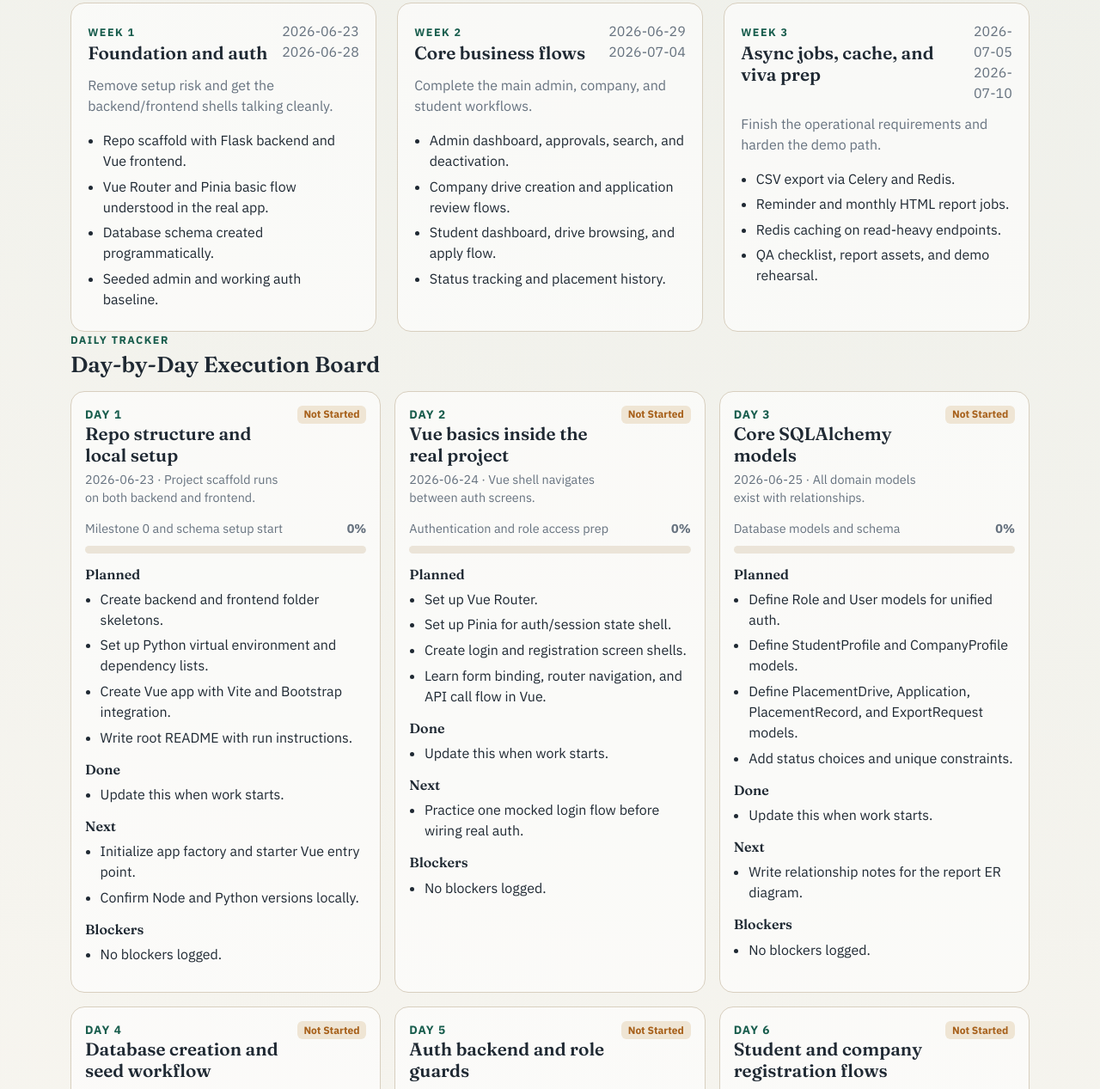
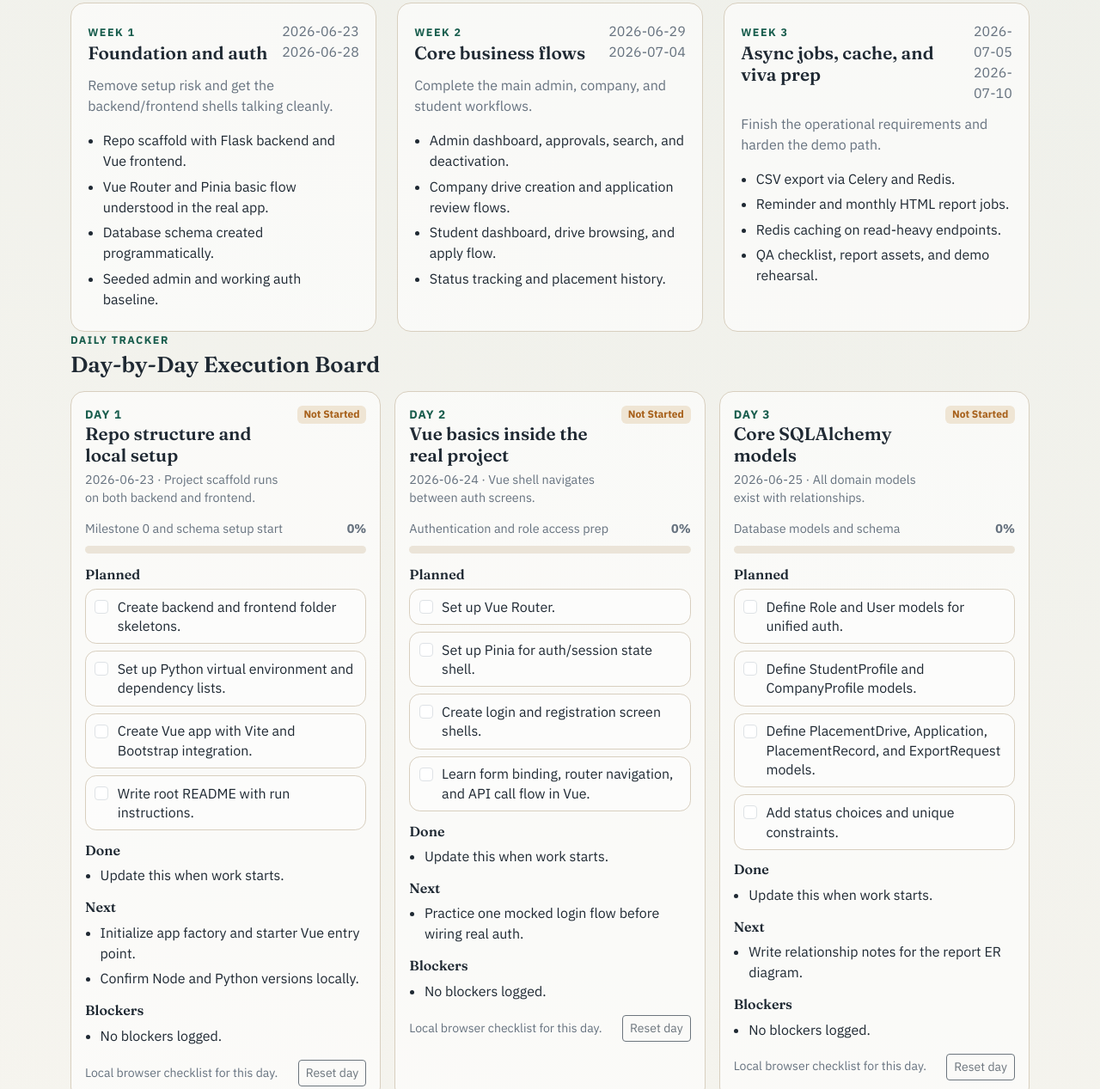
Before and after one commit to Anuraj-dev/mad2-placement-portal-planner, a plain HTML site: page index.html in a window 1280 px wide. Shown: the part 1254-2521 px from the top of the page at 86% size. Drawn offline with nearby package versions, Linux system fonts and the light colour scheme.

Commit message:
feat: add interactive planner checklists

```diff
--- a/app.js
+++ b/app.js
@@ -9,15 +9,80 @@ function labelize(status) {
   return status.replaceAll("_", " ").replace(/\b\w/g, (ch) => ch.toUpperCase());
 }
 
+const STORAGE_KEY = "placement-planner-progress-v1";
+
+function readProgressState() {
+  try {
+    return JSON.parse(localStorage.getItem(STORAGE_KEY) || "{}");
+  } catch {
+    return {};
+  }
+}
+
+function writeProgressState(state) {
+  localStorage.setItem(STORAGE_KEY, JSON.stringify(state));
+}
+
+function getDayState(dayNumber) {
+  const state = readProgressState();
+  return state[`day-${dayNumber}`] || {};
+}
+
+function setTaskState(dayNumber, taskIndex, checked) {
+  const state = readProgressState();
+  const key = `day-${dayNumber}`;
+  const current = state[key] || { checkedTasks: {} };
+  current.checkedTasks = current.checkedTasks || {};
+  current.checkedTasks[String(taskIndex)] = checked;
+  state[key] = current;
+  writeProgressState(state);
+}
+
+function resetDayState(dayNumber) {
+  const state = readProgressState();
+  delete state[`day-${dayNumber}`];
+  writeProgressState(state);
+}
+
+function computeDayProgress(day) {
+  const stored = getDayState(day.day);
+  const checkedTasks = stored.checkedTasks || {};
+  const total = day.planned_tasks.length;
+  const completed = day.planned_tasks.filter((_, index) => checkedTasks[String(index)]).length;
+  const percent = total ? Math.round((completed / total) * 100) : day.percent;
+  let status = "not_started";
+  if (completed === total && total > 0) {
+    status = "done";
+  } else if (completed > 0) {
+    status = "in_progress";
+  }
+  if (day.status === "blocked") {
+    status = "blocked";
+  }
+  return { completed, total, percent, status };
+}
+
+function computeOverallProgress(days) {
+  const totals = days.reduce((acc, day) => {
+    const progress = computeDayProgress(day);
+    acc.completed += progress.completed;
+    acc.total += progress.total;
+    return acc;
+  }, { completed: 0, total: 0 });
+
+  return totals.total ? Math.round((totals.completed / totals.total) * 100) : 0;
+}
+
 function renderSummary(project, days, milestones) {
   document.getElementById("current-focus").textContent = project.current_focus;
-  document.getElementById("overall-percent").textContent = `${project.overall_percent}%`;
+  const livePercent = computeOverallProgress(days);
+  document.getElementById("overall-percent").textContent = `${livePercent}%`;
 
   const bar = document.getElementById("overall-progress-bar");
-  bar.style.width = `${project.overall_percent}%`;
-  bar.textContent = `${project.overall_percent}%`;
+  bar.style.width = `${livePercent}%`;
+  bar.textContent = `${livePercent}%`;
 
-  const completedDays = days.filter((day) => day.status === "done").length;
+  const completedDays = days.filter((day) => computeDayProgress(day).status === "done").length;
   const blockedCount = days.filter((day) => day.status === "blocked").length;
   const activeMilestone = milestones.find((milestone) => milestone.status === "in_progress")?.name || "Not started";
 
@@ -90,18 +155,35 @@ function renderDays(days) {
           <h3 class="subsection-title mb-1">${day.focus}</h3>
           <div class="day-date">${day.date} · ${day.deliverable}</div>
         </div>
-        <span class="${badgeClass(day.status)}">${labelize(day.status)}</span>
+        <span class="${badgeClass(computeDayProgress(day).status)}">${labelize(computeDayProgress(day).status)}</span>
       </header>
       <div class="metric-row">
         <span>${day.mapped_milestone}</span>
-        <strong>${day.percent}%</strong>
+        <strong>${computeDayProgress(day).percent}%</strong>
       </div>
       <div class="progress tiny-progress" role="progressbar" aria-label="Day progress">
-        <div class="progress-bar" style="width: ${day.percent}%"></div>
+        <div class="progress-bar" style="width: ${computeDayProgress(day).percent}%"></div>
       </div>
       <div class="day-block">
         <h4>Planned</h4>
-        <ul>${day.planned_tasks.map((task) => `<li>${task}</li>`).join("")}</ul>
+        <div class="checklist">
+          ${day.planned_tasks.map((task, index) => {
+            const checked = Boolean((getDayState(day.day).checkedTasks || {})[String(index)]);
+            return `
+              <div class="checklist-item ${checked ? "is-checked" : ""}">
+                <input
+                  class="form-check-input day-task"
+                  type="checkbox"
+                  id="day-${day.day}-task-${index}"
+                  data-day="${day.day}"
+                  data-task-index="${index}"
+                  ${checked ? "checked" : ""}
+                >
+                <label for="day-${day.day}-task-${index}">${task}</label>
+              </div>
+            `;
+          }).join("")}
+        </div>
       </div>
       <div class="day-block">
         <h4>Done</h4>
@@ -114,6 +196,10 @@ function renderDays(days) {
       <div class="day-block">
         <h4>Blockers</h4>
         <ul>${day.blockers.length ? day.blockers.map((task) => `<li>${task}</li>`).join("") : "<li>No blockers logged.</li>"}</ul>
+      </div>
+      <div class="day-actions">
+        <span class="tracker-note">Local browser checklist for this day.</span>
+        <button class="btn btn-sm btn-outline-secondary reset-day" data-day="${day.day}">Reset day</button>
       </div>
     </article>
   `).join("");
@@ -199,6 +285,38 @@ function renderAcceptance(items) {
   `).join("");
 }
 
+function bindTrackerEvents(data) {
+  document.querySelectorAll(".day-task").forEach((checkbox) => {
+    checkbox.addEventListener("change", (event) => {
+      const dayNumber = Number(event.target.dataset.day);
+      const taskIndex = Number(event.target.dataset.taskIndex);
+      setTaskState(dayNumber, taskIndex, event.target.checked);
+      rerender(data);
+    });
+  });
+
+  document.querySelectorAll(".reset-day").forEach((button) => {
+    button.addEventListener("click", () => {
+      resetDayState(Number(button.dataset.day));
+      rerender(data);
+    });
+  });
+}
+
+function rerender(data) {
+  renderSummary(data.project, data.days, data.milestones);
+  renderProjectSummary(data.project);
+  renderWeeks(data.weeks);
+  renderDays(data.days);
+  renderMilestones(data.milestones);
+  renderRisks(data.risks);
+  renderArchitecture(data.architecture);
+  renderModels(data.models);
+  renderApi(data.api_groups);
+  renderAcceptance(data.acceptance_checks);
+  bindTrackerEvents(data);
+}
+
 async function main() {
   try {
     const response = await fetch("progress.json", { cache: "no-store" });
@@ -207,16 +325,7 @@ async function main() {
     }
 
     const data = await response.json();
-    renderSummary(data.project, data.days, data.milestones);
-    renderProjectSummary(data.project);
-    renderWeeks(data.weeks);
-    renderDays(data.days);
-    renderMilestones(data.milestones);
-    renderRisks(data.risks);
-    renderArchitecture(data.architecture);
-    renderModels(data.models);
-    renderApi(data.api_groups);
-    renderAcceptance(data.acceptance_checks);
+    rerender(data);
   } catch (error) {
     document.getElementById("project-summary").innerHTML = `
       <div class="summary-panel">
--- a/index.html
+++ b/index.html
@@ -90,11 +90,10 @@
                   </div>
                 </div>
                 <ol class="workflow-list mb-0">
-                  <li>Open <code>progress.json</code>.</li>
-                  <li>Move finished work into <code>done_tasks</code>.</li>
-                  <li>Adjust <code>pending_tasks</code>, <code>blockers</code>, and <code>percent</code>.</li>
-                  <li>Update milestone percentages if a checkpoint is complete.</li>
-                  <li>Commit and push so the Vercel page reflects the new state.</li>
+                  <li>Tick task checkboxes directly on the page. They persist in this browser using <code>localStorage</code>.</li>
+                  <li>Use the reset button on a day card if you want to clear that day’s checklist.</li>
+                  <li>Update <code>progress.json</code> when you want the shared repo version to reflect real progress.</li>
+                  <li>Commit and push after updating <code>progress.json</code> so the Vercel copy matches your tracked work.</li>
                 </ol>
               </div>
             </div>
@@ -140,6 +139,14 @@
                 <p class="section-kicker mb-1">Risk Log</p>
                 <h3 class="subsection-title">Scope Guardrails</h3>
                 <div id="risks-list" class="stack-list"></div>
+              </div>
+            </div>
+            <div class="card planner-card mt-4">
+              <div class="card-body">
+                <p class="section-kicker mb-1">Tracker Mode</p>
+                <h3 class="subsection-title">How it Works</h3>
+                <p class="mb-2">Checkbox progress is saved only in your current browser on this device.</p>
+                <p class="mb-0">To make progress visible on GitHub or Vercel for every device, update <code>progress.json</code> and push it.</p>
               </div>
             </div>
           </div>
--- a/styles.css
+++ b/styles.css
@@ -306,6 +306,49 @@ code {
   margin-top: 0.85rem;
 }
 
+.checklist {
+  display: grid;
+  gap: 0.5rem;
+  margin: 0;
+}
+
+.checklist-item {
+  display: flex;
+  align-items: flex-start;
+  gap: 0.65rem;
+  padding: 0.55rem 0.65rem;
+  border: 1px solid var(--line);
+  border-radius: 0.8rem;
+  background: rgba(255, 255, 255, 0.55);
+}
+
+.checklist-item input {
+  margin-top: 0.2rem;
+}
+
+.checklist-item label {
+  line-height: 1.4;
+  cursor: pointer;
+}
+
+.checklist-item.is-checked label {
+  color: var(--muted);
+  text-decoration: line-through;
+}
+
+.day-actions {
+  display: flex;
+  justify-content: space-between;
+  gap: 0.75rem;
+  align-items: center;
+  margin-top: 1rem;
+}
+
+.tracker-note {
+  font-size: 0.88rem;
+  color: var(--muted);
+}
+
 .day-block h4,
 .model-card h3,
 .api-card h3,
```
